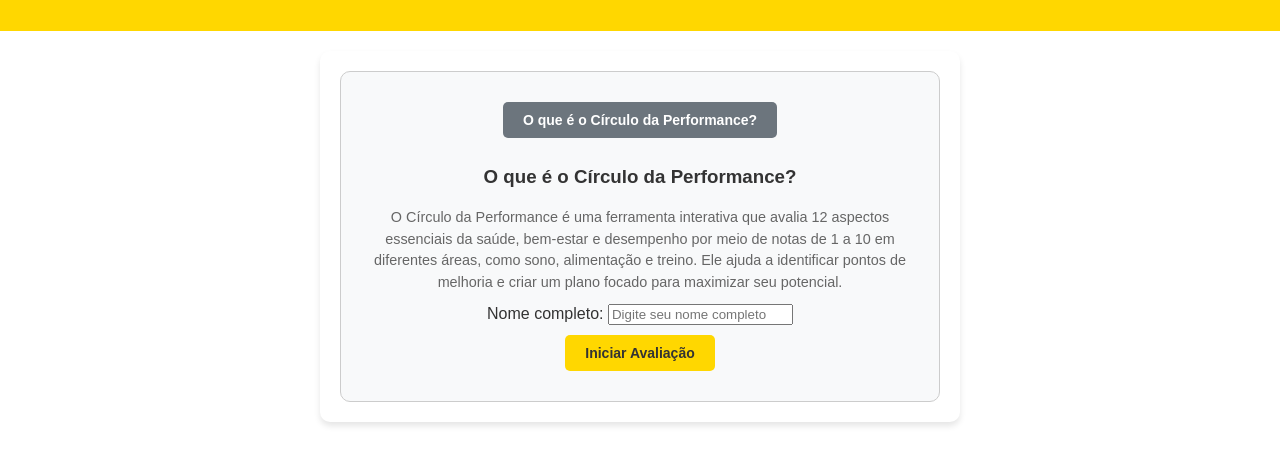
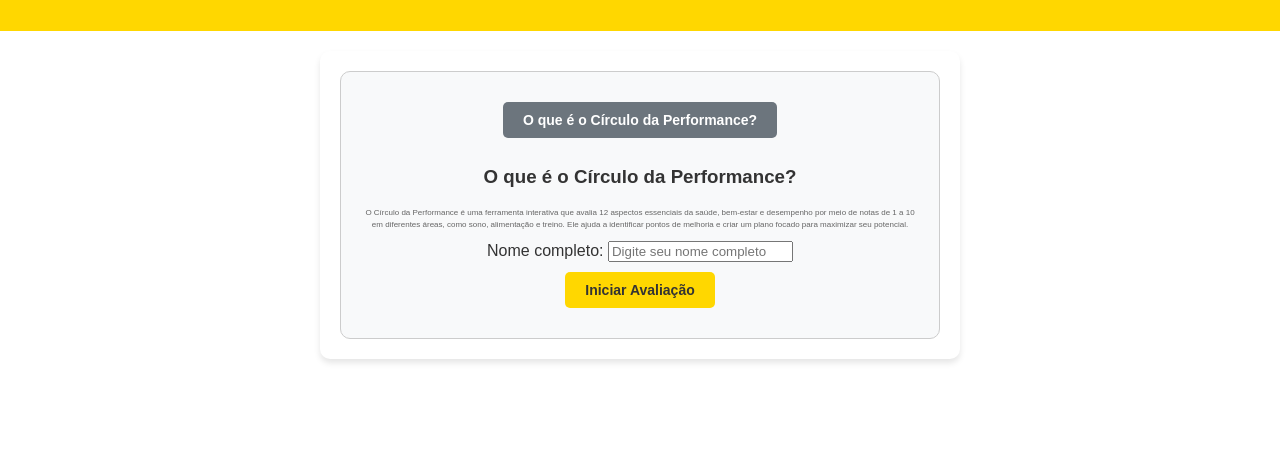
Before and after one commit to Maubek8/KF, a plain HTML site: page index.html in a window 1280 px wide. Both pictures are taken after a click on the button "O que é o Círculo da Performance?". Shown: the part 175-640 px from the top of the page. Drawn offline with nearby package versions, Linux system fonts and the light colour scheme.

Commit message:
Update style.css

```diff
--- a/style.css
+++ b/style.css
@@ -116,7 +116,7 @@ body {
 }
 .small-gray-text {
     color: #666; /* Cinza médio */
-    font-size: 0.9em; /* Tamanho menor que o padrão */
+    font-size: 0.5em; /* Tamanho menor que o padrão */
     line-height: 1.5; /* Espaçamento entre as linhas */
     margin-top: 10px; /* Espaçamento superior opcional */
     margin-bottom: 10px; /* Espaçamento inferior opcional */
```
